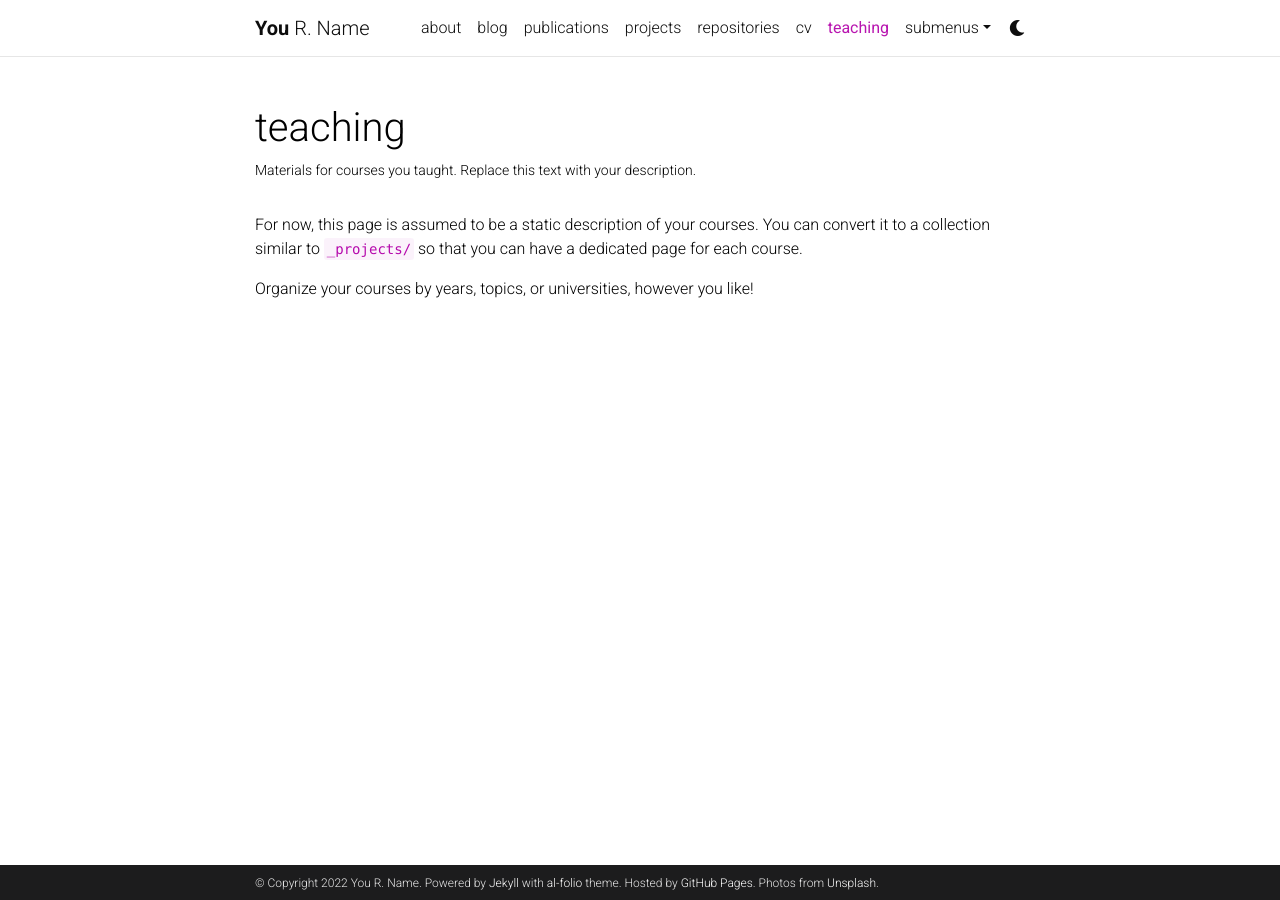
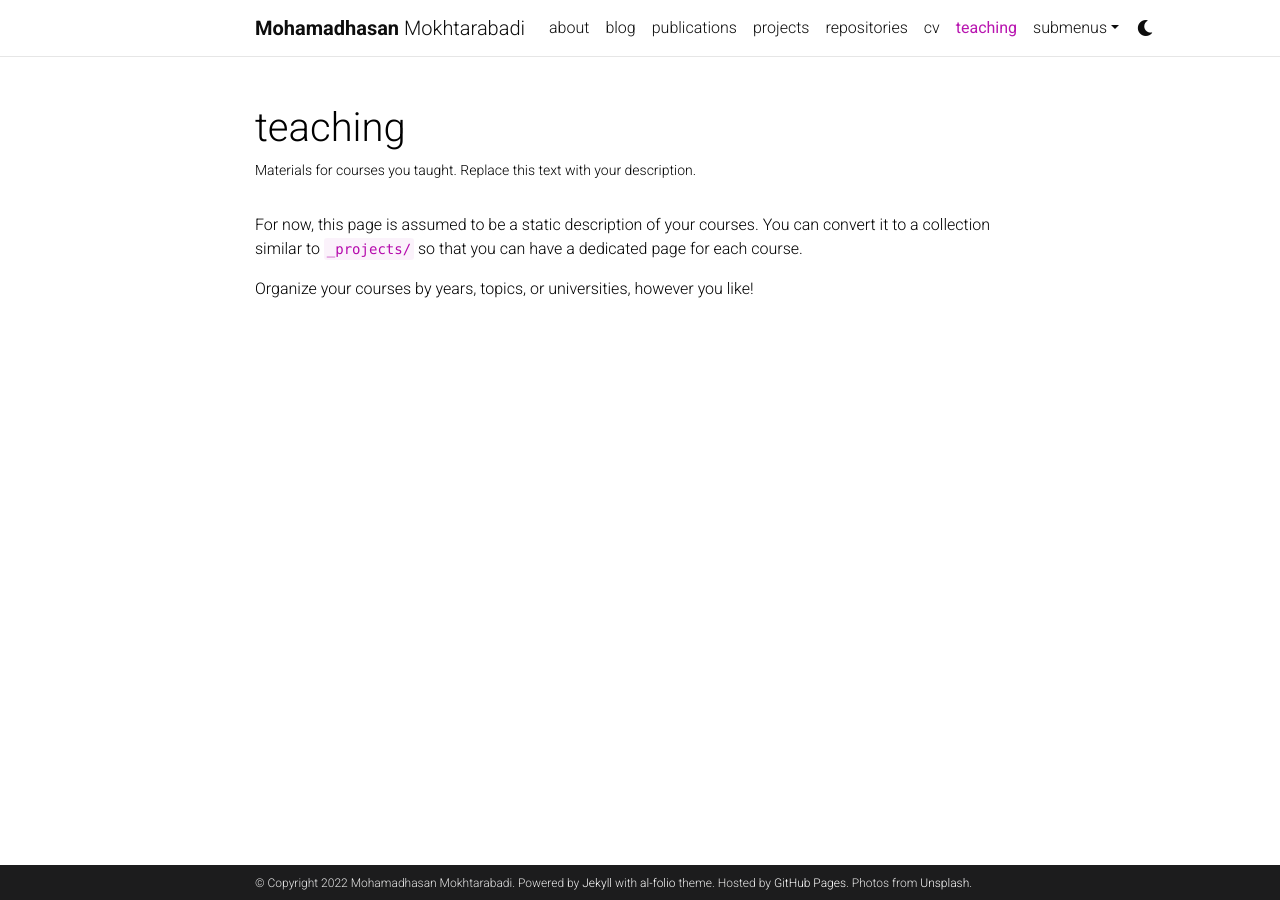
Before and after one commit to mohamadhasan-m/profile, a Jekyll site: the page built from _pages/teaching.md, in a window 1280 px wide. Built offline with Jekyll 4.4.1, drawn with Linux system fonts in a browser that asks for light colours; comment, search, counter and statistics services are not loaded; a style sheet for code colours, icons or effects is not loaded.

Commit message:
site address changed

```diff
--- a/Gemfile
+++ b/Gemfile
@@ -1,5 +1,6 @@
 source 'https://rubygems.org'
 group :jekyll_plugins do
+    gem 'listen'
     gem 'jekyll'
     gem 'jekyll-archives'
     gem 'jekyll-diagrams'
@@ -13,7 +14,7 @@
     gem 'jekyll-target-blank'
     gem 'jekyll-twitter-plugin'
     gem 'jemoji'
-    gem 'mini_racer'
+    # gem 'mini_racer'
     gem 'unicode_utils'
     gem 'webrick'
 end
--- a/_config.yml
+++ b/_config.yml
@@ -3,9 +3,9 @@
 # -----------------------------------------------------------------------------
 
 title: blank # the website title (if blank, full name will be used instead)
-first_name: You
-middle_name: R.
-last_name: Name
+first_name: Mohamadhasan
+middle_name:
+last_name: Mokhtarabadi
 email: you@example.com
 description: > # the ">" symbol means to ignore newlines until "footer_text:"
   A simple, whitespace theme for academics. Based on [*folio](https://github.com/bogoli/-folio) design.
@@ -16,10 +16,10 @@
 keywords: jekyll, jekyll-theme, academic-website, portfolio-website  # add your own keywords or leave empty
 
 lang: en # the language of your site (for example: en, fr, cn, ru, etc.)
-icon: ⚛️  # the emoji used as the favicon (alternatively, provide image name in /assets/img/)
+icon:  # the emoji used as the favicon (alternatively, provide image name in /assets/img/)
 
-url: https://alshedivat.github.io # the base hostname & protocol for your site
-baseurl: /al-folio # the subpath of your site, e.g. /blog/
+url: https://mohamadhasan-m.github.io # the base hostname & protocol for your site
+baseurl: /profile # the subpath of your site, e.g. /blog/
 last_updated: false # set to true if you want to display last updated in the footer
 impressum_path:  # set to path to include impressum link in the footer, use the same path as permalink in a page, helps to conform with EU GDPR
 
@@ -266,7 +266,7 @@
 # -----------------------------------------------------------------------------
 
 imagemagick:
-  enabled: true # enables responsive images for your site (recomended, see https://github.com/alshedivat/al-folio/issues/537)
+  enabled: false # enables responsive images for your site (recomended, see https://github.com/alshedivat/al-folio/issues/537)
   widths:
     - 480
     - 800
```
